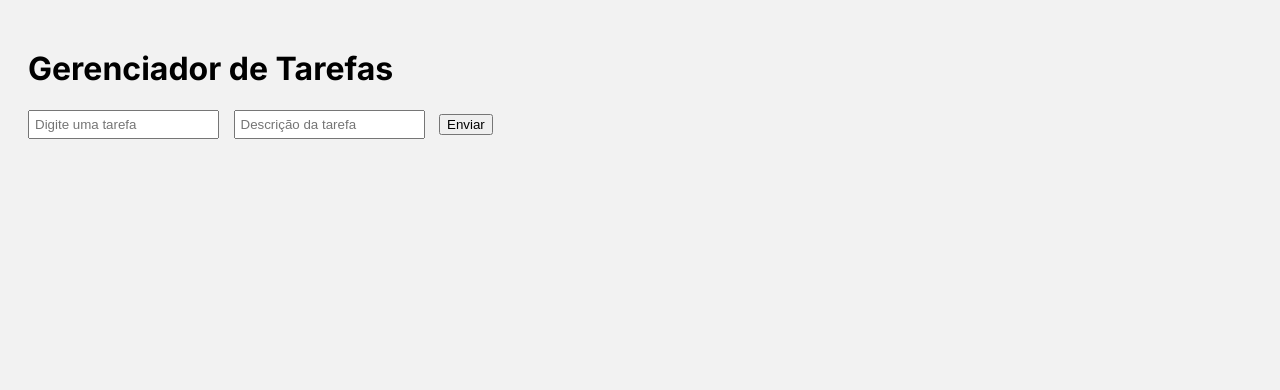
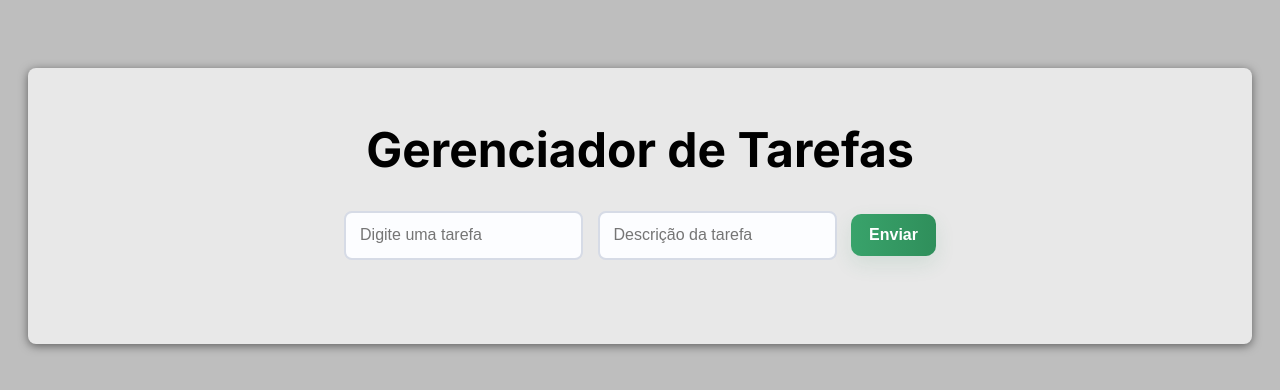
Before and after one commit to leandroaDocente/aula_gerenciador_tec.206.016, a plain HTML site: page index.html in a window 1280 px wide. Drawn offline with Linux system fonts and the light colour scheme.

Commit message:
Alteração HTML e CSS

```diff
--- a/index.html
+++ b/index.html
@@ -1,12 +1,15 @@
 <!DOCTYPE html>
 <html lang="pt-br">
+
 <head>
   <meta charset="UTF-8">
   <meta name="viewport" content="width=device-width, initial-scale=1.0">
   <title>Gerenciador de Tarefas</title>
   <link rel="stylesheet" href="/style.css">
 </head>
+
 <body>
+  <div class="container">
     <h1>Gerenciador de Tarefas</h1>
 
     <form id="task-form">
@@ -15,9 +18,10 @@
       <button type="submit">Enviar</button>
     </form>
 
-  <ul id="task-list">
-  </ul>
+    <ul id="task-list"></ul>
 
+  </div>
   <script src="script.js"></script>
 </body>
+
 </html>
--- a/style.css
+++ b/style.css
@@ -3,7 +3,24 @@
 body {
   font-family: 'Inter', sans-serif;
   padding: 20px;
-  background-color: #f2f2f2;
+  background-color: #bebebe;
+}
+
+.container {
+  max-width: 1200px;
+  margin: 40px auto;
+  background-color: #e8e8e8;
+  padding: 20px;
+  border-radius: 8px;
+  box-shadow: 0 2px 10px rgba(0, 0, 0, 0.5);
+  display: flex;
+  flex-direction: column;
+  justify-content: center;
+  align-items: center;
+}
+
+h1 {
+  font-size: 3em;
 }
 
 form {
@@ -15,16 +32,52 @@ input {
   padding: 5px;
 }
 
+#task-form input {
+  box-sizing: border-box;
+  padding: 12px 14px;
+  font-size: 16px;
+  line-height: 1.3;
+  margin-bottom: 12px;
+  border: 2px solid #D6DBE6;
+  border-radius: 8px;
+  background: #FCFDFF;
+  transition: border-color 0.12s ease, box-shadow 0.12s ease;
+}
+
+#task-form input:focus {
+  outline: none;
+  border-color: #63C07A;
+  box-shadow: 0 6px 18px rgba(99, 192, 122, 0.12);
+}
+
+#task-form button {
+  display: inline-block;
+  padding: 12px 18px;
+  font-size: 16px;
+  font-weight: 600;
+  color: #ffffff;
+  background: linear-gradient(90deg, #39A36b 0%, #2F8F5B 100%);
+  border: none;
+  border-radius: 10px;
+  cursor: pointer;
+  box-shadow: 0 8px 20px rgba(47, 143, 91, 0.12);
+  transition: border-color 0.8s ease, box-shadow 0.12s, opacity 0.12s ease;
+}
+
 ul {
+  width: 530px;
   list-style-type: none;
   padding: 0;
 }
 
 li {
   background: white;
-  margin: 5px 0;
-  padding: 10px;
+  margin: 5px 0 12px 0;
+  padding: 12px 14px;
+  font-size: 2em;
+  line-height: 1.3;
   border-left: 5px solid #4CAF50;
+  border-radius: 8px;
   display: flex;
   justify-content: space-between;
   align-items: center;
```
Lines whose indentation alone changed are shown as unchanged.
